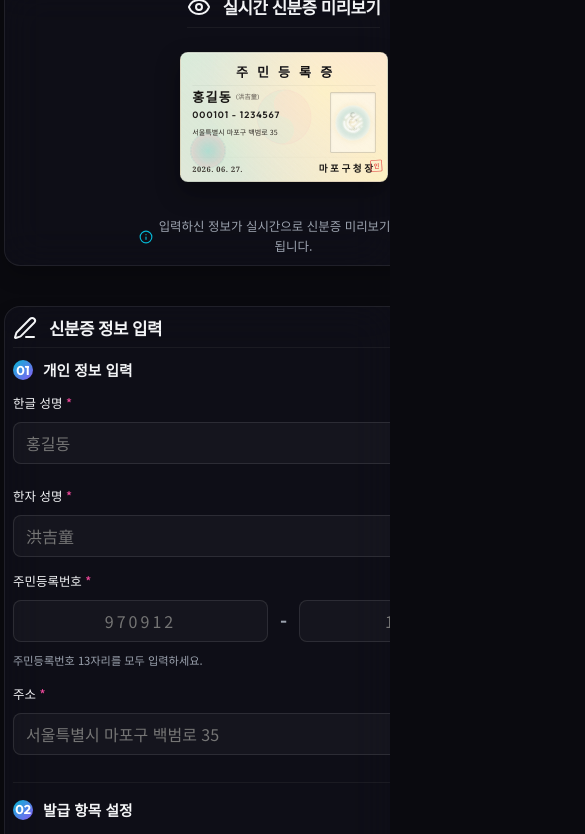
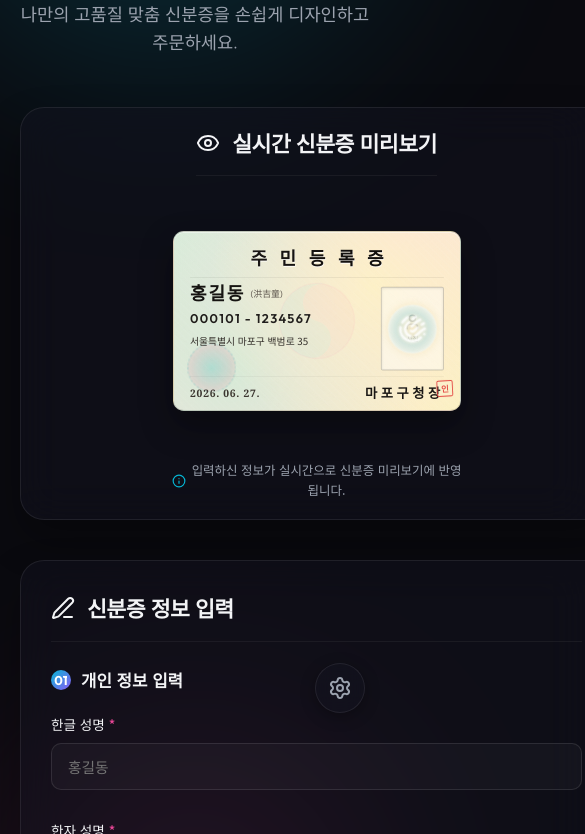
Before and after one commit to gm091203/id-card, a website: page public/index.html in a window 390 px wide. Shown: the part 106-940 px from the top of the page, 585 px wide, since content can reach past the window. Drawn offline with nearby package versions, Linux system fonts and the light colour scheme.

```diff
--- a/public/css/style.css
+++ b/public/css/style.css
@@ -1277,141 +1277,3 @@ body {
 .animate-bounce {
   animation: bounce 2s infinite;
 }
-
-/* Mobile device forced-zoom and sideways-drag protection */
-@media (max-width: 768px) {
-  .form-group input[type="text"],
-  .form-group input[type="tel"],
-  .form-group input[type="date"],
-  .form-group textarea,
-  .jumin-input-group input {
-    font-size: 16px !important; /* Prevents auto zoom-in on iPhone/Safari */
-  }
-
-  html, body {
-    width: 100%;
-    overflow-x: hidden; /* Prevents awkward horizontal sliding/moving */
-    position: relative;
-  }
-
-  /* 모바일 화면 좁을 때 모든 컨텐츠가 한눈에 다 보이도록 패딩 및 여백 최소화 */
-  .app-container {
-    padding: 10px 4px !important;
-  }
-
-  .app-header {
-    margin-bottom: 12px !important;
-  }
-
-  .logo {
-    font-size: 1.5rem !important;
-  }
-
-  .tagline {
-    font-size: 0.82rem !important;
-    margin-top: 3px !important;
-  }
-
-  .preview-section, .form-section {
-    padding: 8px !important;
-    border-radius: 16px !important;
-    box-shadow: 0 10px 20px rgba(0,0,0,0.2) !important;
-  }
-
-  .section-title {
-    margin-bottom: 10px !important;
-    padding-bottom: 6px !important;
-  }
-
-  .section-title h2 {
-    font-size: 1.05rem !important;
-  }
-
-  .id-card-wrapper {
-    width: 221px !important;
-    height: 139px !important;
-    display: flex !important;
-    justify-content: center !important;
-    align-items: center !important;
-    overflow: visible !important;
-    margin: 10px auto !important;
-    position: relative !important;
-  }
-
-  .id-card {
-    /* 모바일 기기 화면 공간을 위해 카드를 대폭 축소하여 상하 스크롤을 줄임 */
-    transform: scale(0.65) !important;
-    transform-origin: center !important;
-    position: absolute !important;
-    margin: 0 !important;
-  }
-
-  /* 폼 요소 마진 및 패딩 최소화 */
-  .form-group-wrapper {
-    margin-bottom: 15px !important;
-    padding-bottom: 12px !important;
-  }
-
-  .form-group-wrapper h3 {
-    font-size: 0.92rem !important;
-    margin-bottom: 12px !important;
-  }
-
-  .form-group label {
-    font-size: 0.78rem !important;
-  }
-
-  .form-row {
-    grid-template-columns: 1fr !important;
-    gap: 8px !important;
-  }
-
-  .form-group input[type="text"],
-  .form-group input[type="tel"],
-  .form-group input[type="date"],
-  .form-group textarea,
-  .jumin-input-group input {
-    padding: 8px 12px !important;
-    font-size: 16px !important; /* Keep 16px to prevent iOS forced zoom, but make it look compact */
-    border-radius: 8px !important;
-  }
-
-  .helper-text {
-    font-size: 0.7rem !important;
-    margin-top: 2px !important;
-  }
-
-  .btn-submit {
-    padding: 10px !important;
-    font-size: 0.9rem !important;
-    border-radius: 10px !important;
-  }
-
-  /* 모달 사이즈도 컴팩트하게 조율 */
-  .modal-card {
-    padding: 15px !important;
-    border-radius: 16px !important;
-  }
-
-  .modal-body h2 {
-    font-size: 1.15rem !important;
-  }
-
-  .glow-orb {
-    display: none !important; /* Prevents background elements from breaking horizontal scaling boundaries */
-  }
-}
-
-@media (max-width: 380px) {
-  .id-card-wrapper {
-    width: 187px !important;
-    height: 117px !important;
-  }
-  .id-card {
-    transform: scale(0.55) !important;
-    margin: 0 !important;
-  }
-  .logo {
-    font-size: 1.3rem !important;
-  }
-}
--- a/public/index.html
+++ b/public/index.html
@@ -11,7 +11,7 @@
   <!-- Lucide Icons (via CDN for sleek, modern icons) -->
   <script src="https://unpkg.com/lucide@latest"></script>
   <!-- Custom CSS -->
-  <link rel="stylesheet" href="css/style.css?v=1.3">
+  <link rel="stylesheet" href="css/style.css">
 </head>
 <body>
 
@@ -215,7 +215,10 @@
       </section>
     </main>
 
-
+    <!-- Admin shortcut icon -->
+    <a href="#" class="admin-shortcut" id="adminShortcut" title="관리자 대시보드 바로가기">
+      <i data-lucide="settings"></i>
+    </a>
   </div>
 
   <!-- Step 1: Final Order Confirmation & Terms Agreement Modal Overlay -->
--- a/public/js/app.js
+++ b/public/js/app.js
@@ -507,15 +507,4 @@ document.addEventListener('DOMContentLoaded', () => {
 
   // 8. Run initial sync on load to map default values to the card preview
   updateCardText();
-
-  // 9. Reset viewport scroll when mobile inputs lose focus
-  const mobileInputs = document.querySelectorAll('input, select, textarea');
-  mobileInputs.forEach(input => {
-    input.addEventListener('blur', () => {
-      setTimeout(() => {
-        // Scroll reset to correct iOS Safari zoom offsets
-        window.scrollTo(0, window.scrollY);
-      }, 50);
-    });
-  });
 });
```
Also changed, not shown: server.js (+2 -6 lines).
